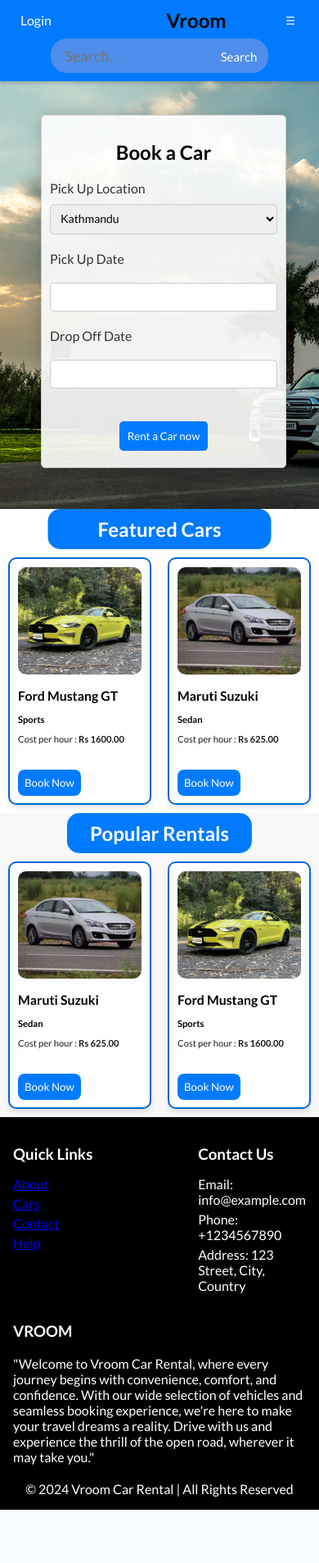
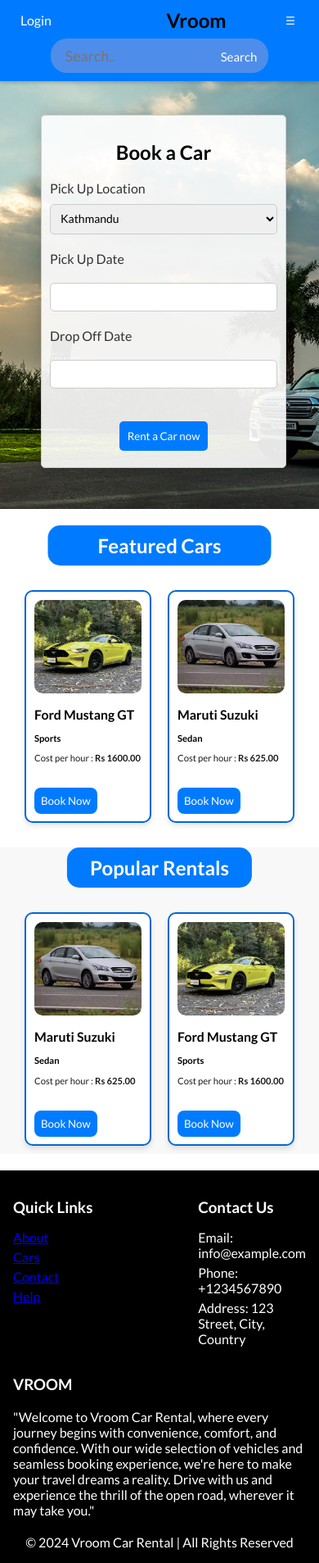
Before and after one commit to sagarnewpane/vroom, a Django app: page / in a window 390 px wide. Shown: the whole page at 82% size. Before the commit the page ends 1842 px from the top, so only its background shows below. Run offline with Django 5.2, Linux system fonts and the light colour scheme; data comes from the database, SQL or seed files in the repository; some libraries are stand-ins or nearby versions.

Commit message:
stylised the vroom page

```diff
--- a/vroom/static/style.css
+++ b/vroom/static/style.css
@@ -291,6 +291,7 @@ z-index: 2; /*  section appears above other content */
     align-items: center;
     flex-wrap: nowrap;
     gap: 0px;
+    margin: 20px;
   }
 
   .car-list .car{
@@ -335,4 +336,8 @@ z-index: 2; /*  section appears above other content */
   .Responsive-section {
     display: block;
   }
+
+.featured-cars h2:nth-child(1) {
+  margin-top: 20px;
+  }
 }
```
